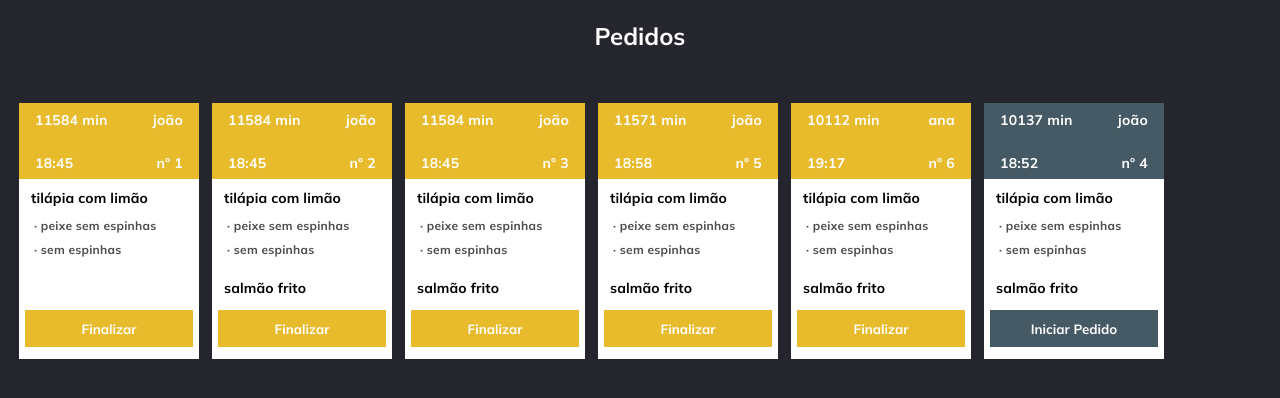
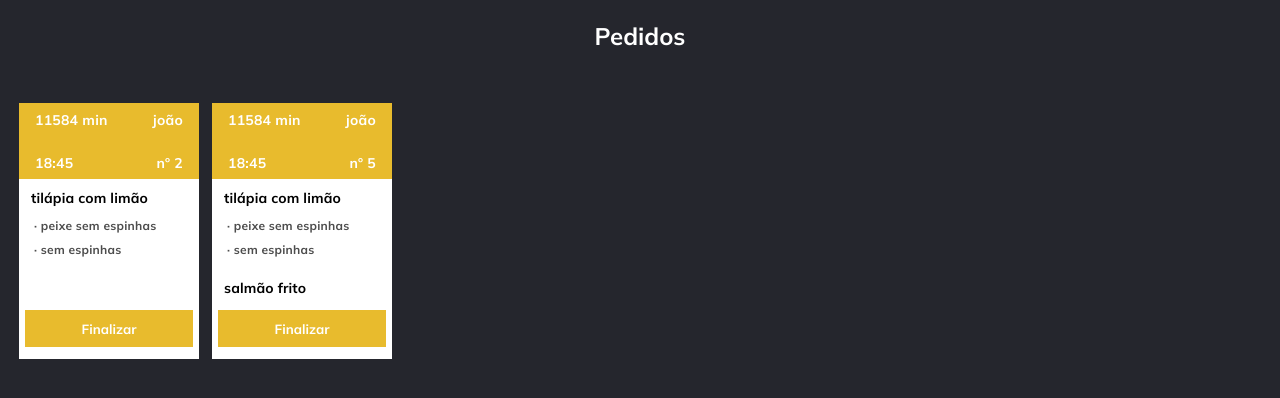
Before and after one commit to schneiker/parte-vitor, an Angular app: page /tela-cozinha in a window 1280 px wide. Shown: the top 398 px of the page. Built offline with nearby package versions, Linux system fonts and the light colour scheme; data requests are answered from the project's data file.

Commit message:
correção dos ids

```diff
--- a/db.json
+++ b/db.json
@@ -45,7 +45,7 @@
       "preco": 29.99,
       "horario": "2024-10-24T18:45:00.000Z",
       "status": "em preparo",
-      "numeroPedido": 1,
+      "numeroPedido": 2,
       "tempo": "1398 min"
     },
     {
@@ -65,9 +65,10 @@
       ],
       "preco": 29.99,
       "horario": "2024-10-24T18:45:00.000Z",
-      "status": "em preparo",
-      "numeroPedido": 1,
-      "tempo": "1398 min"
+      "status": "pedido enviado para entrega",
+      "numeroPedido": 3,
+      "tempo": "1398 min",
+      "entregador": "Hugo Prado"
     },
     {
       "id": "4",
@@ -86,9 +87,10 @@
       ],
       "preco": 29.99,
       "horario": "2024-10-24T18:25:00.000Z",
-      "status": "aguardando entrega",
-      "numeroPedido": 3,
-      "tempo": "1492 min"
+      "status": "pedido enviado para entrega",
+      "numeroPedido": 4,
+      "tempo": "1492 min",
+      "entregador": "Hugo Prado"
     },
     {
       "id": "5",
@@ -128,9 +130,9 @@
       ],
       "preco": 29.99,
       "horario": "2024-10-25T18:52:15.454Z",
-      "status": "não aceito",
+      "status": "aguardando entrega",
       "numeroPedido": 6,
-      "tempo": "166 min"
+      "tempo": "1628 min"
     },
     {
       "id": "7",
@@ -149,9 +151,9 @@
       ],
       "preco": 29.99,
       "horario": "2024-10-24T18:58:57.905Z",
-      "status": "em preparo",
+      "status": "aguardando entrega",
       "numeroPedido": 7,
-      "tempo": "166 min"
+      "tempo": "3062 min"
     },
     {
       "id": "8",
@@ -170,9 +172,72 @@
       ],
       "preco": 29.99,
       "horario": "2024-10-25T19:17:29.212Z",
-      "status": "em preparo",
+      "status": "pedido enviado para entrega",
       "numeroPedido": 8,
-      "tempo": "166 min"
+      "tempo": "166 min",
+      "entregador": "Claudinei Santos"
+    },
+    {
+      "id": "9",
+      "nomeCliente": "Kauan Batista",
+      "itens": [
+        {
+          "nomePrato": "salmão frito",
+          "descricao": "· aspargo com molho",
+          "observacao": "· sem molho de amendoim"
+        }
+      ],
+      "preco": 115,
+      "endereco": "Rua Rainha Maria Stuart, 139 - Vila Regina",
+      "cpf": "490.883.748-13",
+      "observacao": "sem maionese",
+      "numeroPedido": 9,
+      "horario": "2024-10-26T21:59:40.709Z",
+      "status": "aguardando entrega",
+      "tempo": "5 min",
+      "entregador": ""
+    },
+    {
+      "id": "10",
+      "nomeCliente": "Gustavo Sobrinho",
+      "itens": [],
+      "preco": 115,
+      "endereco": "Rua Rainha Maria Stuart, 139 - Vila Regina",
+      "cpf": "258.189.438-52",
+      "observacao": "sem batatinha",
+      "numeroPedido": 10,
+      "horario": "2024-10-26T22:30:59.298Z",
+      "status": "pedido enviado para entrega",
+      "tempo": "0 min",
+      "entregador": "Hugo Prado"
+    },
+    {
+      "id": "11",
+      "nomeCliente": "Kayque",
+      "itens": [],
+      "preco": 115,
+      "endereco": "Rua Rainha Maria Stuart, 139 - Vila Regina",
+      "cpf": "490.883.748-13",
+      "observacao": "",
+      "numeroPedido": 11,
+      "horario": "2024-10-26T22:22:11.927Z",
+      "status": "aguardando entrega",
+      "tempo": "0 min",
+      "entregador": ""
+    },
+    {
+      "id": "12",
+      "nomeCliente": "Mariana",
+      "itens": [],
+      "preco": 115,
+      "endereco": "Rua Rainha Maria Stuart, 139 - Vila Regina",
+      "cpf": "490.883.748-13",
+      "observacao": "",
+      "numeroPedido": 12,
+      "horario": "2024-10-26T22:24:50.692Z",
+      "status": "aguardando entrega",
+      "tempo": "0 min",
+      "entregador": ""
     }
   ],
   "entregadores": [
--- a/src/app/components/pedido.service.ts
+++ b/src/app/components/pedido.service.ts
@@ -71,4 +71,26 @@ export class PedidoService {
     };
     return this.http.patch(`${this.apiUrl}/${id}`, pedidoAtualizado);
   }
+
+  fazerPedido(pedido: any): Observable<any> {
+    return this.getPedidos().pipe(
+      map((pedidos) => {
+        const ultimoPedido = pedidos.length ? pedidos[pedidos.length - 1] : null;
+        const novoId = ultimoPedido ? +ultimoPedido.id + 1 : 1;
+        const numeroPedido = ultimoPedido ? ultimoPedido.numeroPedido + 1 : 1;
+        const horarioAtual = new Date().toISOString();
+
+        return {
+          ...pedido,
+          id: novoId,
+          numeroPedido: numeroPedido,
+          horario: horarioAtual,
+          status: 'não aceito',
+          tempo: '',
+          entregador: ''
+        };
+      }),
+      switchMap((novoPedido) => this.http.post<any>(this.apiUrl, novoPedido))
+    );
+  }
 }
--- a/src/app/components/tela-cliente-finalizar-pedido/tela-cliente-finalizar-pedido.component.ts
+++ b/src/app/components/tela-cliente-finalizar-pedido/tela-cliente-finalizar-pedido.component.ts
@@ -91,7 +91,18 @@ export class TelaClienteFinalizarPedidoComponent implements OnInit {
 
   navegarParaOutroComponente() {
     if (this.isButtonEnabled) {
-      this.router.navigate(['/acompanhar-pedido']);
+      const novoPedido = {
+        nomeCliente: this.nomeSalvo,
+        itens: [],
+        preco: this.total,
+        endereco: `${this.enderecoSalvo.logradouro}, ${this.enderecoSalvo.numero} - ${this.enderecoSalvo.bairro}`,
+        cpf: this.cpfSalvo,
+        observacao: this.observacao
+      };
+
+      this.pedidoService.fazerPedido(novoPedido).subscribe(() => {
+        this.router.navigate(['/acompanhar-pedido']);
+      });
     }
   }
 
--- a/src/app/components/tela-inicial-cozinha/tela-inicial-cozinha.component.html
+++ b/src/app/components/tela-inicial-cozinha/tela-inicial-cozinha.component.html
@@ -3,7 +3,6 @@
         <h1>Pedidos</h1>
     </header>
     <div class="pedidos">
-        <!-- Aplique o *ngFor em um container ao invés de no componente diretamente -->
         <div *ngFor="let pedido of pedidos">
             <app-cozinha-pedido [pedido]="pedido"></app-cozinha-pedido>
         </div>
--- a/src/app/components/tela-inicial-cozinha/tela-inicial-cozinha.component.ts
+++ b/src/app/components/tela-inicial-cozinha/tela-inicial-cozinha.component.ts
@@ -23,11 +23,10 @@ export class TelaInicialCozinhaComponent implements OnInit {
     this.pedidoService.getPedidos().subscribe((data) => {
       this.pedidos = data
         .filter(pedido => pedido.status === 'não aceito' || pedido.status === 'em preparo')
-        .map((pedido, index) => {
+        .map((pedido) => {
           const horario = new Date(pedido.horario);
           return {
             ...pedido,
-            numeroPedido: index + 1,
             horario: horario,
             tempo: this.calcularTempo(horario)
           };
--- a/src/app/components/tela-inicial-direcionamento-entrega/tela-inicial-direcionamento-entrega.component.ts
+++ b/src/app/components/tela-inicial-direcionamento-entrega/tela-inicial-direcionamento-entrega.component.ts
@@ -23,11 +23,10 @@ export class TelaInicialDirecionamentoEntregaComponent implements OnInit {
     this.pedidoService.getPedidos().subscribe((data) => {
       this.pedidos = data
         .filter(pedido => pedido.status === 'aguardando entrega')
-        .map((pedido, index) => {
+        .map((pedido) => {
           const horario = new Date(pedido.horario);
           return {
             ...pedido,
-            numeroPedido: index + 1,
             horario: horario,
             tempo: this.calcularTempo(horario)
           };
```
